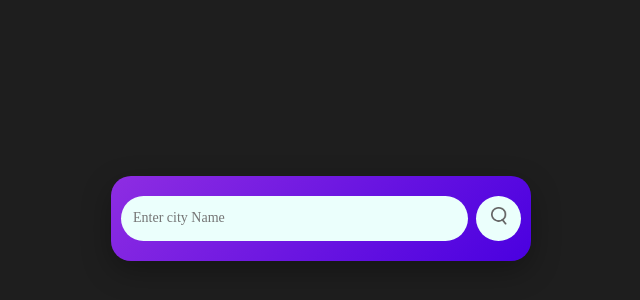
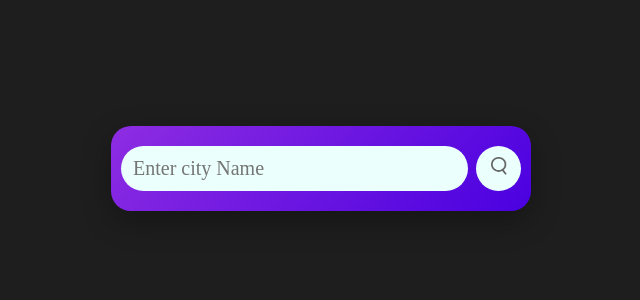
Before and after one commit to anithakupppusamy/Weather-App, a plain HTML site: page index.html in a window 1280 px wide. Shown: the part 232-532 px from the top of the page, without its empty margins (319-959 px from the left). Drawn offline with Linux system fonts and the light colour scheme.

Commit message:
Refactor weather.css for improved styling

```diff
--- a/weather.css
+++ b/weather.css
@@ -24,7 +24,7 @@ body{
     border-radius:20px;
     padding:20px 10px;
     text-align:center;
-    margin:100px auto 0;
+    margin:0;
 }
 
 .search{
@@ -43,7 +43,7 @@ body{
     padding:10px 12px;
     height:45px;
     border-radius:30px;
-    font-size:14px;
+    font-size:20px;
     flex:1;
     min-width: 0;
 }
```
